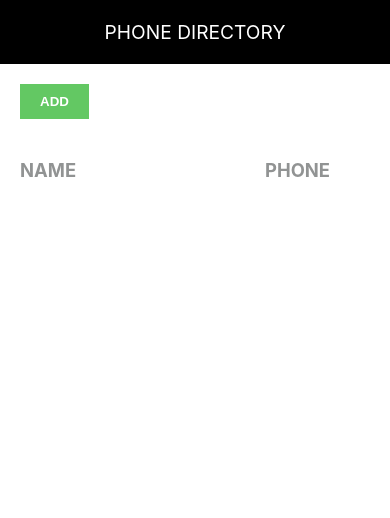
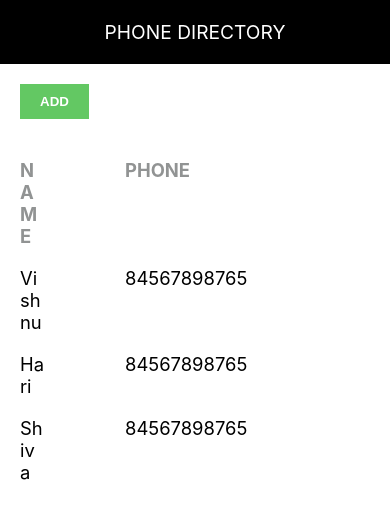
Before and after one commit to shivakumaryevunja/phone-directory, a React (Create React App) app: page / in a window 390 px wide. Shown: the top 518 px of the page. Built offline with nearby package versions, Linux system fonts and the light colour scheme.

Commit message:
added the code for rendering the name and phone dynamically

```diff
--- a/src/App.css
+++ b/src/App.css
@@ -9,17 +9,20 @@ button{
 }
 .container{
     display: grid;
-    grid-template-columns: 40% 30% auto;
+    grid-template-columns: 10% 20% auto;
     margin-bottom: 10px;
     margin:20px;
 }
 span{
-    text-transform: uppercase;
-    font-weight: bold;
-    color: rgb(145, 147, 147);
     background-color: rgba(255, 255, 255, 0.8);
     font-size: 1.15rem;
     word-wrap: break-word;
     padding-right: 10px;
-
+    text-transform: capitalize;
 }
+.nameText, .phoneText{
+    text-transform: uppercase;
+    font-size: 1.15rem;
+    font-weight: bold;
+    color: rgb(145, 147, 147);
+}
--- a/src/App.js
+++ b/src/App.js
@@ -4,15 +4,43 @@ import './App.css';
 
 
 class App extends Component{
+
   render(){
+    let subscribers = [
+      {
+        id : 1,
+        name : "vishnu",
+        phone : '84567898765'
+      },
+      {
+        id : 2,
+        name : "hari",
+        phone : '84567898765'
+      },
+      {
+        id : 3,
+        name : "shiva",
+        phone : '84567898765'
+      }
+    ]
     return(
+
       <div>
       <Header />
       <button>Add</button>
       <div className='container'>
-        <span>Name</span><br/>
-        <span>Phone</span>
+        <span className='nameText'>Name</span><br/>
+        <span className='phoneText'>Phone</span>
       </div>
+
+      {
+        subscribers.map(sub =>{
+          return <div key={sub.id} className='container'>
+          <span >{sub.name}</span><br/>
+          <span >{sub.phone}</span>
+        </div>
+        })
+      }
     </div>
     )
   }
```
